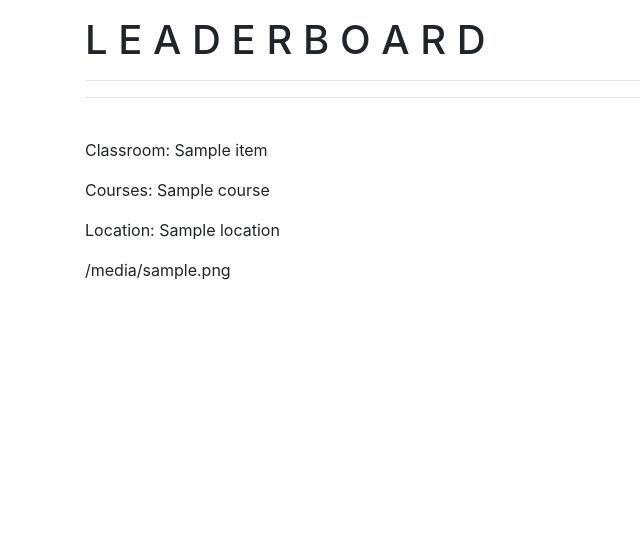
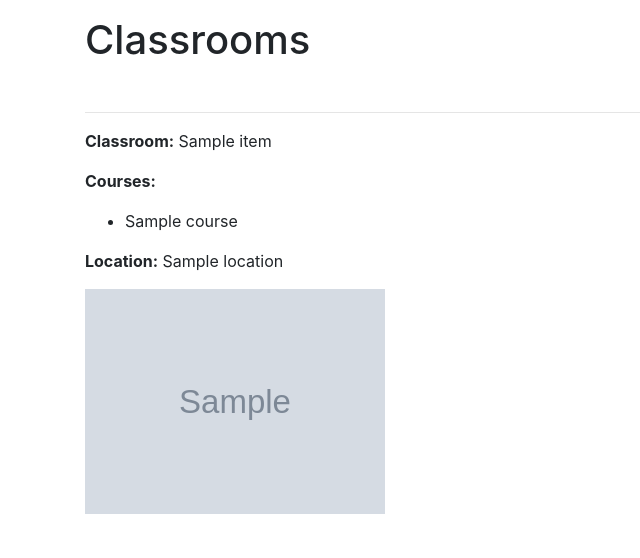
Before and after one commit to ven0men0m/CS-173, a Django app: template ClassNav/myClassrooms/templates/myClassrooms/classroom_list.html in a window 1280 px wide. Shown: the part 56-614 px from the top of the page, without its empty margins (0-640 px from the left). Run offline with Django 3.2, Linux system fonts and the light colour scheme; the template is opened without the code that fills it: most values are stand-ins (such as "Sample title", 1, 10 or a date in 2020); grey boxes marked "Sample" are stand-in pictures; some libraries are stand-ins or nearby versions.

Commit message:
Fix images and courses display

```diff
--- a/ClassNav/ClassNav/settings.py
+++ b/ClassNav/ClassNav/settings.py
@@ -119,5 +119,5 @@ USE_TZ = True
 # https://docs.djangoproject.com/en/2.1/howto/static-files/
 
 STATIC_URL = '/static/'
-MEDIA_URL = '/Images/'
-MEDIA_ROOT = os.path.join(BASE_DIR, 'Images')
+MEDIA_URL = '/media/'
+MEDIA_ROOT = os.path.join(BASE_DIR, 'media')
--- a/ClassNav/myClassrooms/templates/myClassrooms/base.html
+++ b/ClassNav/myClassrooms/templates/myClassrooms/base.html
@@ -26,7 +26,7 @@
           </button>
           <div class="collapse navbar-collapse" id="navbarToggle">
             <div class="navbar-nav">
-              <a class="nav-item nav-link" href="{% url 'classroom' %}">Classroom</a>
+              <a class="nav-item nav-link" href="{% url 'list' %}">Classroom</a>
             </div>
           </div>
         </div>
--- a/ClassNav/myClassrooms/templates/myClassrooms/classroom_list.html
+++ b/ClassNav/myClassrooms/templates/myClassrooms/classroom_list.html
@@ -2,18 +2,20 @@
 
 
 {% block content %}
-    <h1> L E A D E R B O A R D </h1>
-    <hr>
-	<hr>
-	<br>
-
-	{% for item in leaderboard %}
+    <h1> Classrooms </h1>
+    {% for item in classroom %}
+	    <br><hr>
 		<article class="media content-section">
 			<div class="media-body">
-				<p>Classroom: {{item.name}} </p>
-				<p>Courses: {{item.course}} </p>
-				<p>Location: {{item.location}}</p>
-				<p>{{item.classroomImage}}</p>
+				<p><b>Classroom:</b> {{item.name}} </p>
+				<p><b>Courses:</b></p>
+                <ul>
+                    {% for course in item.course.all %}
+                    <li>{{course.name}}</li>
+                    {% endfor %}
+                </ul>
+				<p><b>Location:</b> {{item.location}}</p>
+				<img src="media/{{item.classroomImage}}" width="300px">
 			</div>
 		</article>
 	{% endfor %}
```
Also changed, not shown: ClassNav/db.sqlite3, ClassNav/media/Images/2019/10/08/maxresdefault.jpg (renamed from ClassNav/Images/2019/10/08/maxresdefault.jpg), ClassNav/media/Images/2019/10/08/maxresdefault_0jj3V1R.jpg (renamed from ClassNav/Images/2019/10/08/maxresdefault_0jj3V1R.jpg), ClassNav/media/Images/2019/10/08/maxresdefault_0xNIGQU.jpg (renamed from ClassNav/Images/2019/10/08/maxresdefault_0xNIGQU.jpg), ClassNav/media/Images/2019/10/08/maxresdefault_2yw1aWH.jpg (renamed from ClassNav/Images/2019/10/08/maxresdefault_2yw1aWH.jpg), ClassNav/media/Images/2019/10/08/maxresdefault_HAeB1gi.jpg (renamed from ClassNav/Images/2019/10/08/maxresdefault_HAeB1gi.jpg), ClassNav/media/Images/2019/10/08/maxresdefault_WvsLXcc.jpg (renamed from ClassNav/Images/2019/10/08/maxresdefault_WvsLXcc.jpg).
